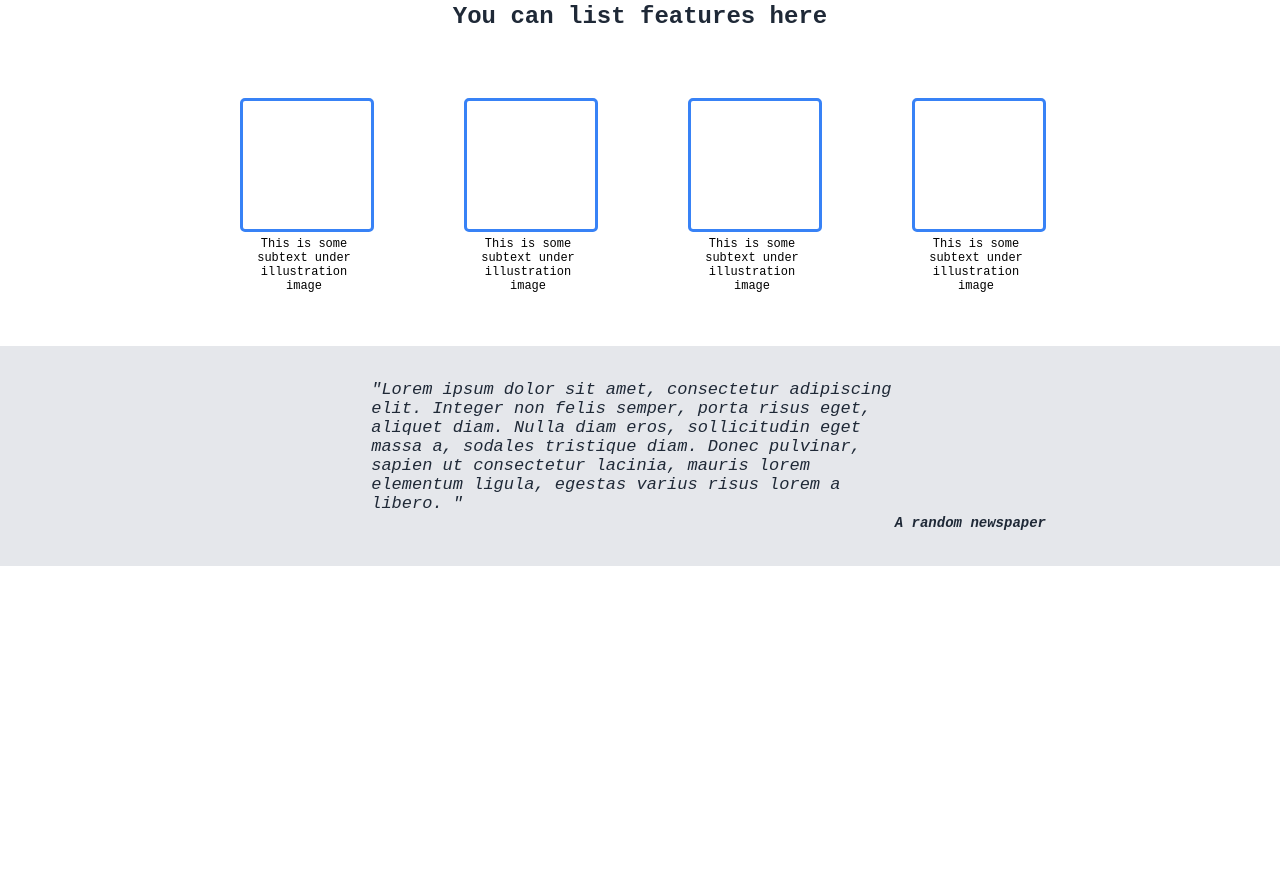
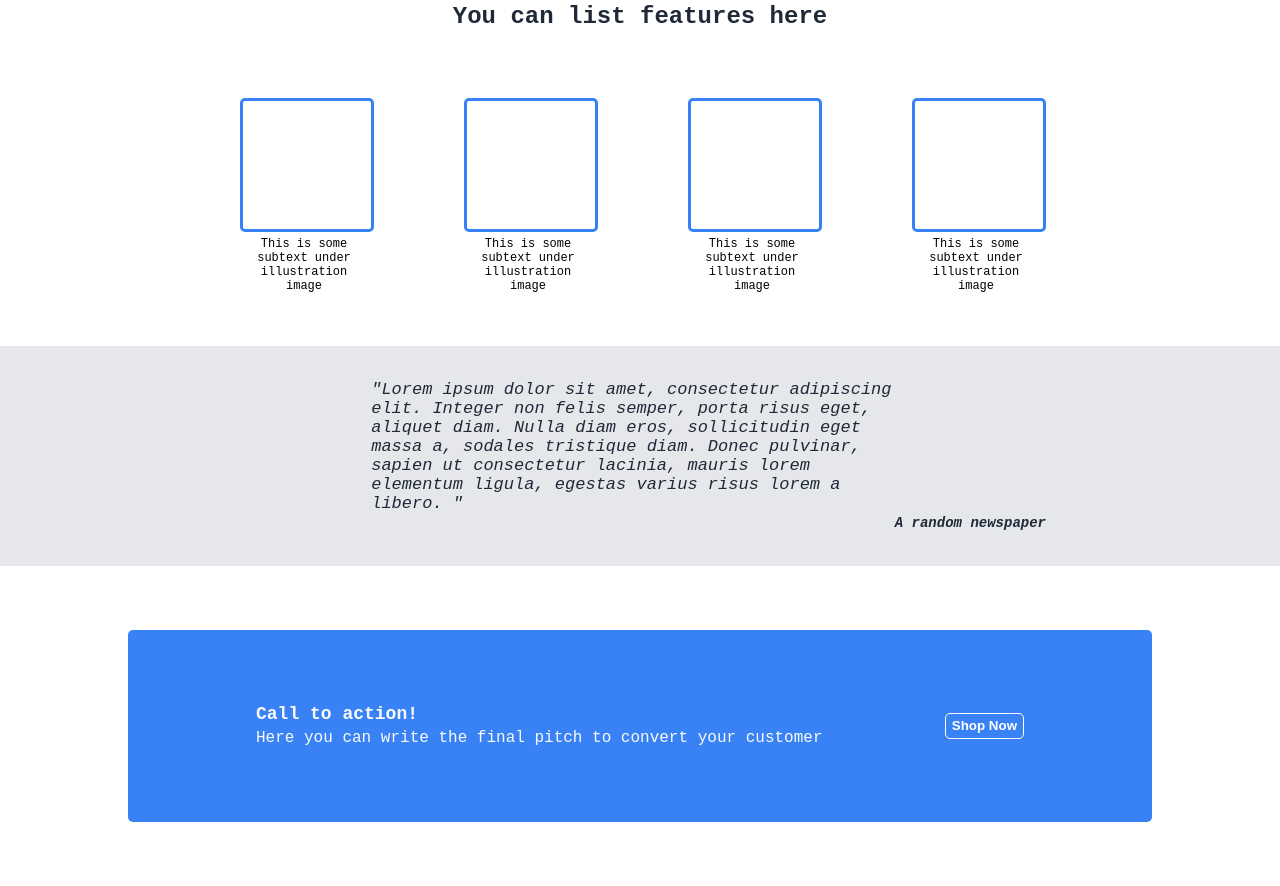
Before and after one commit to Medadreamer/Landing-Page, a plain HTML site: page index.html in a window 1280 px wide. Shown: the part 447-1333 px from the top of the page. Before the commit the page ends 1013 px from the top, so only its background shows below. Drawn offline with Linux system fonts and the light colour scheme.

Commit message:
Create card section

```diff
--- a/index.html
+++ b/index.html
@@ -58,7 +58,17 @@
             <p class="testimonial_section_text">"Lorem ipsum dolor sit amet, consectetur adipiscing elit. Integer non felis semper, porta risus eget, aliquet diam. Nulla diam eros, sollicitudin eget massa a, sodales tristique diam. Donec pulvinar, sapien ut consectetur lacinia, mauris lorem elementum ligula, egestas varius risus lorem a libero. "</p>
             <span class="author">A random newspaper</span>
         </div>
-
+    </section>
+    <section class="card_section">
+        <div class="container card">
+            <div>
+                <p class="card_title">Call to action!</p>
+                <p class="card_subtext">Here you can write the final pitch to convert your customer</p>
+            </div>
+            <div>
+                <button class="card_button">Shop Now</button>
+            </div>
+        </div>
     </section>
 </body>
 </html>
--- a/style.css
+++ b/style.css
@@ -148,7 +148,46 @@ h1, p, button {
 .author {
     font-weight: bold;
     font-size: 14px;
+
     display: inline-block;
     margin-right: 3em;
 
 }
+
+.card_section {
+    height: 20em;
+    display: flex;
+    align-items: center;
+}
+
+.card {
+    display: flex;
+    justify-content: space-between;
+    align-items: center;
+    padding: 2em 10%;
+    background-color: #3882F6;
+    color: #F9FAF8;
+    height: 60%;
+    width: 80%;
+    box-sizing: border-box;
+    border-radius: 5px;
+}
+
+.card_title {
+    font-size: 18px;
+    font-weight: bold;
+}
+
+.card_subtext {
+    font-size: 12 px;
+
+}
+
+.card_button {
+    height: 2em;
+    background-color: #3882F6;
+    color: #fff;
+    font-weight: bold;
+    border: 1px solid #fff;
+    border-radius: 5px;
+}
```
